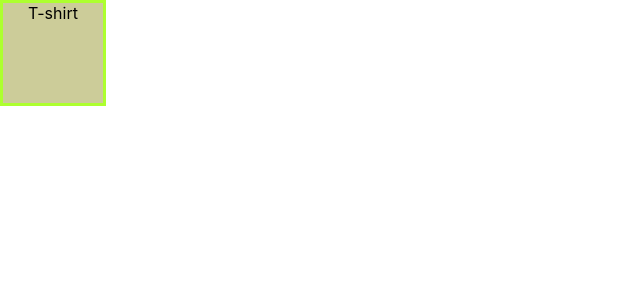
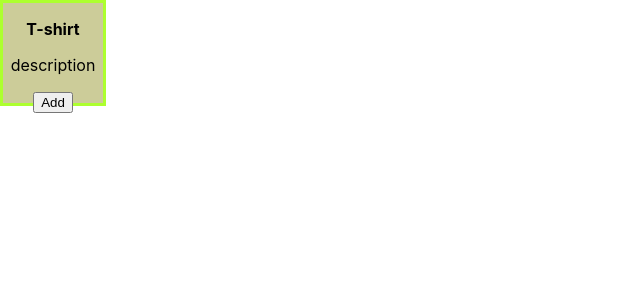
Before and after one commit to facundofrias/react-coder, a React (Create React App) app in the folder clase-4/: page / in a window 1280 px wide. Shown: the top 300 px of the page, without its empty margins (0-640 px from the left). Built offline with nearby package versions, Linux system fonts and the light colour scheme.

Commit message:
Se agregó la carpeta 'jugando-js' para trabajar con Promises (clase 6).

```diff
--- a/clase-4/src/App.js
+++ b/clase-4/src/App.js
@@ -1,18 +1,33 @@
 
 import './App.css';
 import Item from './components/Item/item';
-import { useState } from 'react';
+import { useEffect, useState } from 'react';
 
 function App() {
   const [selected, setSelected] = useState(false);
+
+  useEffect(()=>{
+    console.log("START");
+  }, []);
+  useEffect(() =>{
+    console.log(`Selected: ${selected}`);
+  }, [selected]);
 
   return (
     <div className="App">
       <Item
         isSelected={selected}
         onSelectedChange = {setSelected}
-        name='T-shirt'
-        />
+        >
+          <div>
+            <p><b>T-shirt</b></p>
+            <p>description</p>
+
+            <div>
+              <button>Add</button>
+            </div>
+          </div>
+        </Item>
     </div>
   );
 }
--- a/clase-4/src/components/Item/item.js
+++ b/clase-4/src/components/Item/item.js
@@ -4,13 +4,13 @@ import './item.css';
 //   return <div className={`item ${props.visible}`}>Item</div>
 // }
 
-const Item = ({isSelected, name, onSelectedChange}) => {
-  const clsIsSelected = isSelected ? " item-selected" : "";
+const Item = ({isSelected, children, onSelectedChange}) => {
+  const clsIsSelected = isSelected ? "item-selected" : "";
   return <div
-          className={`item${clsIsSelected}`}
+          className={`item ${clsIsSelected}`}
           onClick = {() => onSelectedChange(!isSelected)}
           >
-            {name}
+            {children}
           </div>
 }
 
```
Also changed, not shown: 2 other files (tests, documents, lock files or other folders).
